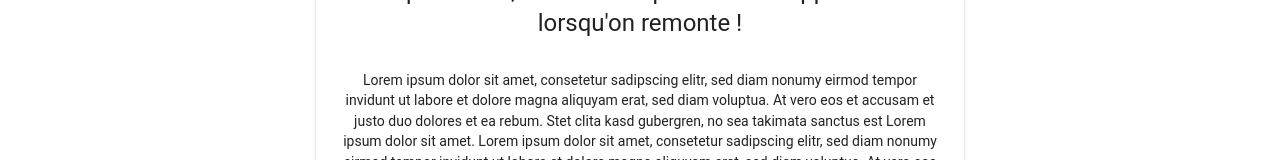
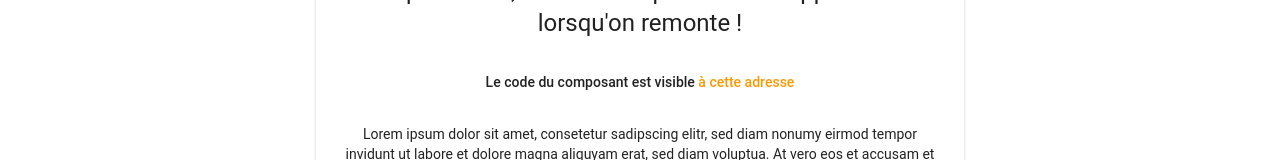
Before and after one commit to kewinMarchand/test-app, a React (Create React App) app: page / in a window 1280 px wide. Shown: the part 624-784 px from the top of the page. Built offline with nearby package versions, Linux system fonts and the light colour scheme.

Commit message:
add infos

```diff
--- a/src/Content.js
+++ b/src/Content.js
@@ -18,10 +18,17 @@ const styles = theme => ({
         marginBottom: 102,
         marginTop: 102,
     },
-    text: {
+    title: {
         borderTop: '2px solid red',
         marginBottom: 30,
         paddingTop: 30,
+    },
+    subtitle: {
+        marginBottom: 30,
+        '& >a': {
+            color: theme.palette.secondary.main,
+            textDecoration: 'none',
+        }
     }
 });
 
@@ -37,8 +44,11 @@ function Content(props) {
                      alt="Purjus Communication"
                      className={classes.image}
                 />
-                <Typography variant="h5" component="h3" className={classes.text}>
+                <Typography variant="h5" component="h3" className={classes.title}>
                     À partir d'ici, la nav va disparaître et réapparaître lorsqu'on remonte !
+                </Typography>
+                <Typography variant="body2" className={classes.subtitle}>
+                    Le code du composant est visible <a href="https://github.com/kewinMarchand/test-app/blob/master/src/Navbar.js" target="_blank">à cette adresse</a>
                 </Typography>
                 <Typography gutterBottom>
                     Lorem ipsum dolor sit amet, consetetur sadipscing elitr, sed diam nonumy eirmod tempor invidunt ut labore et dolore magna aliquyam erat, sed diam voluptua. At vero eos et accusam et justo duo dolores et ea rebum. Stet clita kasd gubergren, no sea takimata sanctus est Lorem ipsum dolor sit amet. Lorem ipsum dolor sit amet, consetetur sadipscing elitr, sed diam nonumy eirmod tempor invidunt ut labore et dolore magna aliquyam erat, sed diam voluptua. At vero eos et accusam et justo duo dolores et ea rebum. Stet clita kasd gubergren, no sea takimata sanctus est Lorem ipsum dolor sit amet. Lorem ipsum dolor sit amet, consetetur sadipscing elitr, sed diam nonumy eirmod tempor invidunt ut labore et dolore magna aliquyam erat, sed diam voluptua. At vero eos et accusam et justo duo dolores et ea rebum. Stet clita kasd gubergren, no sea takimata sanctus est Lorem ipsum dolor sit amet.
```
Also changed, not shown: 1 other file (tests, documents, lock files or other folders).
